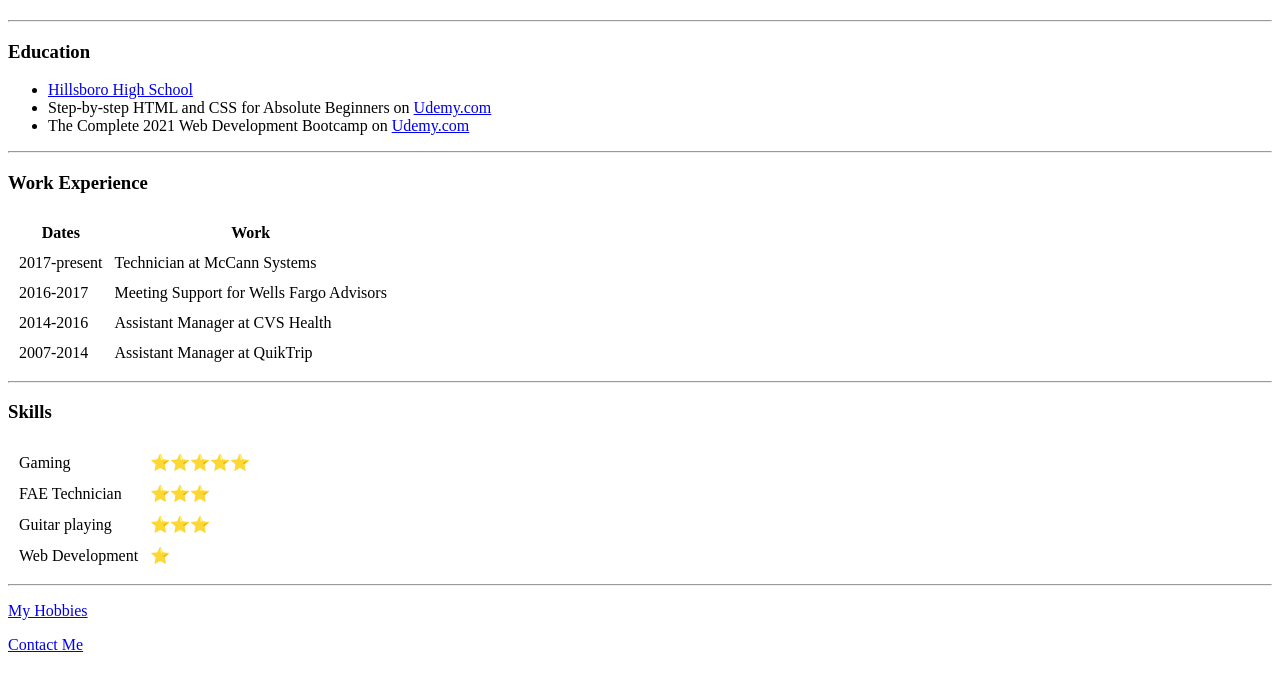
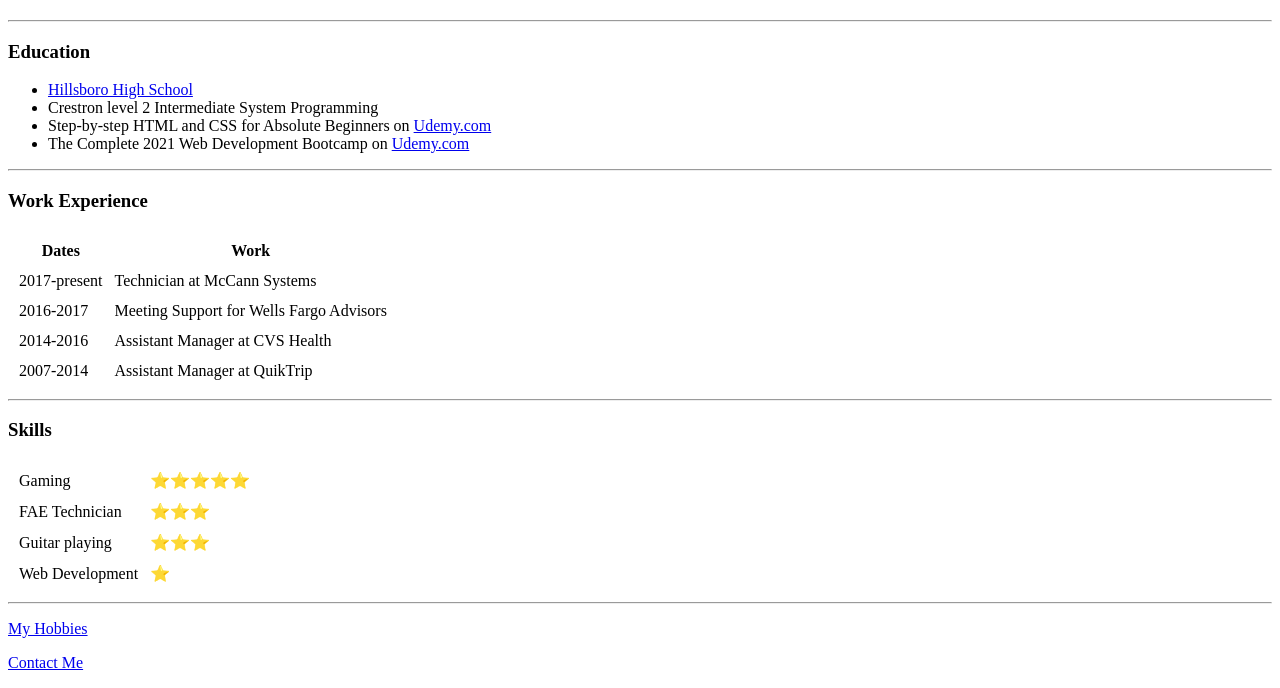
Before and after one commit to jrhodes0215/develop-bootcamp, a plain HTML site: page index.html in a window 1280 px wide. Shown: the part 176-864 px from the top of the page. Drawn offline with Linux system fonts and the light colour scheme.

Commit message:
Update index.html

```diff
--- a/index.html
+++ b/index.html
@@ -40,6 +40,7 @@
           >Hillsboro High School</a
         >
       </li>
+      <li>Crestron level 2 Intermediate System Programming</li>
       <li>
         Step-by-step HTML and CSS for Absolute Beginners on
         <a href="https://www.udemy.com/">Udemy.com</a>
```
